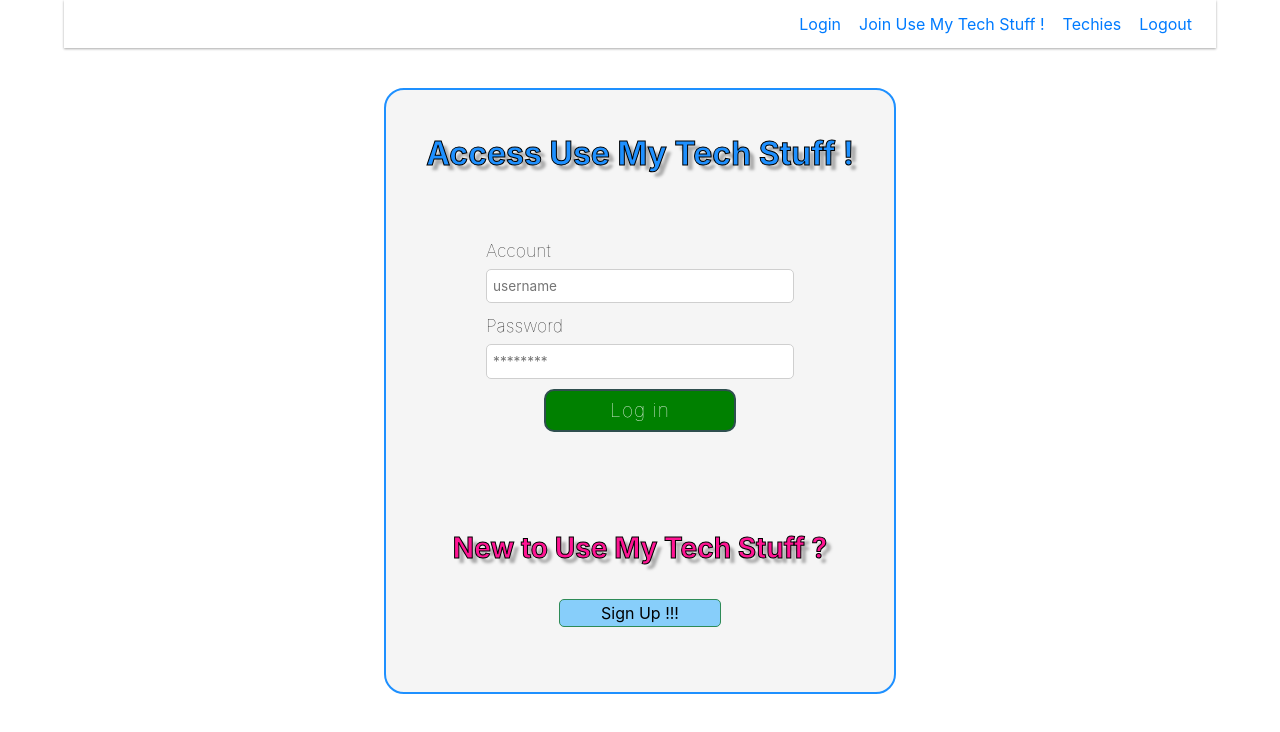
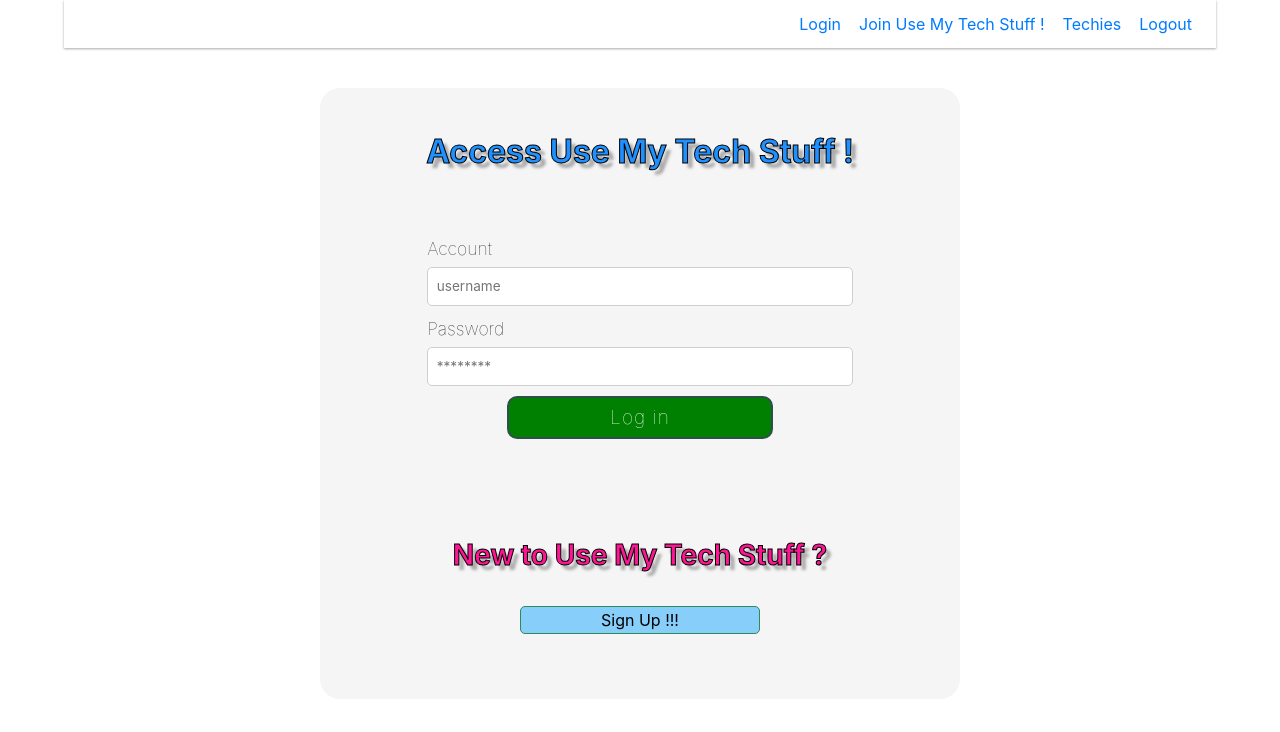
Before and after one commit to stevekutz/use-my-tech-stuff2, a React (Create React App) app: page /login in a window 1280 px wide. Shown: the top 732 px of the page. Built offline with nearby package versions, Linux system fonts and the light colour scheme; a web font is replaced by a local one.

Commit message:
updating LoginStyles

```diff
--- a/src/components/SignUpForm.js
+++ b/src/components/SignUpForm.js
@@ -1,6 +1,6 @@
 import React, { Component } from 'react'
 import { connect } from 'react-redux';
-import { addUser, getUsers } from '../actions/SignUp';
+import { addUser, getUsers } from '../actions/signUp';
 import styled from 'styled-components';
 // import UserList from './UserList';
 
--- a/src/styled/LoginStyles.js
+++ b/src/styled/LoginStyles.js
@@ -2,7 +2,7 @@ import styled from 'styled-components';
 
 
 const LoginContainer = styled.div`
-  width: 40%;
+  width: 50%;
   padding: 4px;
   margin: 40px auto;
   display: flex;
@@ -10,7 +10,7 @@ const LoginContainer = styled.div`
   display: flex;
   flex-direction: column;
   border-radius: 20px;
-  border: 2px solid dodgerblue;
+  border: px solid dodgerblue;
   padding: 20px 40px;
   background: whitesmoke;
 
@@ -28,7 +28,7 @@ const LoginForm = styled.form`
 
 const LoginInfoContainer = styled.div`
   display: flex;
-  width: 90%;
+  width: 95%;
   justify-content: center;
   flex-direction: column;
   align-items: center;
@@ -98,7 +98,7 @@ const SignUpButton = styled.button`
   margin: 10px;
   border: 1px solid seagreen;
   background: lightskyblue;
-  width: 40%;
+  width: 45%;
   text-align: center;
   &:hover {
   background: dodgerblue;
```
